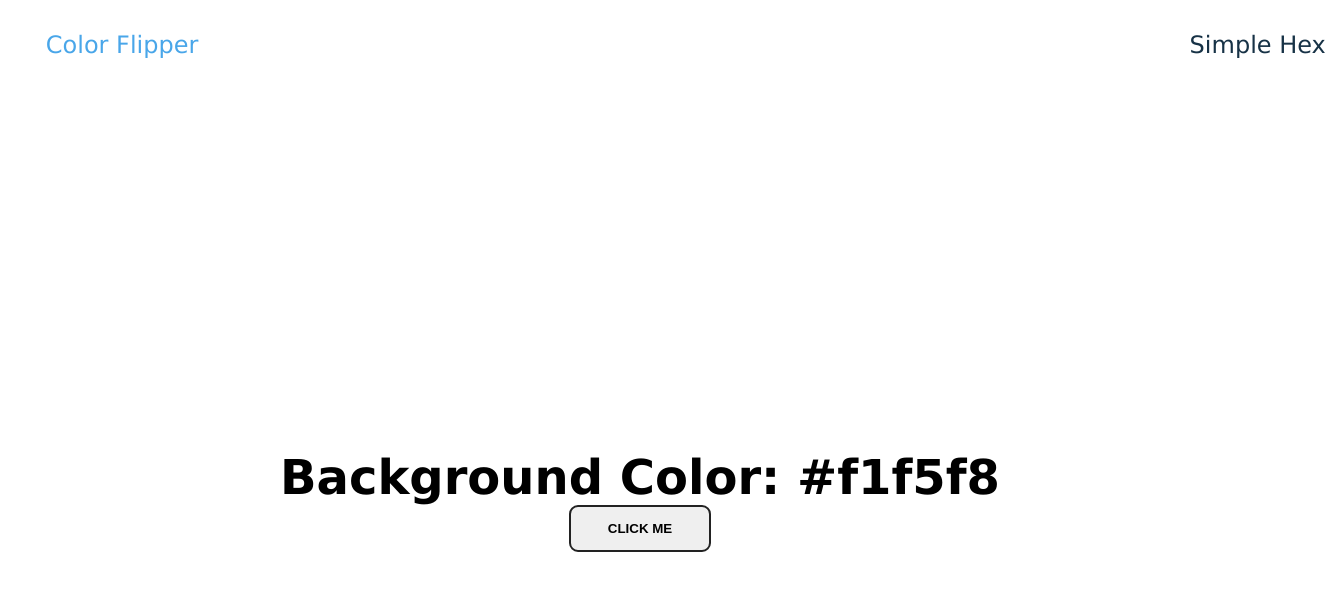
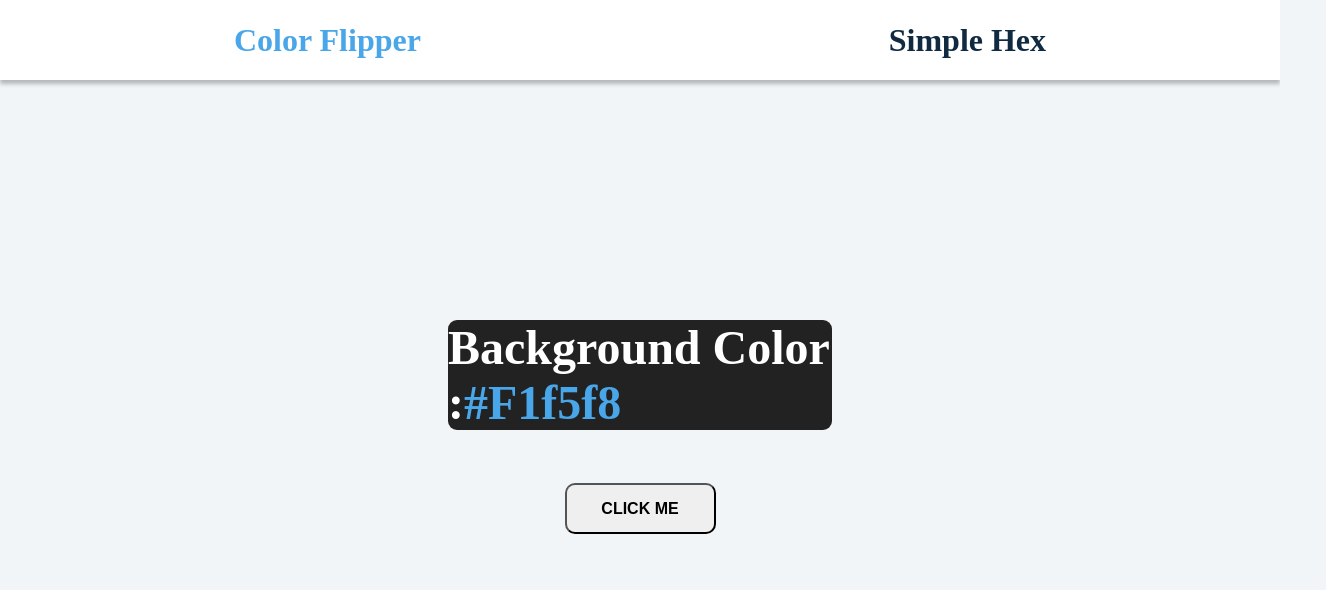
Before and after one commit to pricheus/Color-Flipper, a plain HTML site: page hex.html in a window 1280 px wide. Shown: the whole page, 1326 px wide, since content can reach past the window. Drawn offline with Linux system fonts and the light colour scheme.

Commit message:
Second time doing the same project

```diff
--- a/color.css
+++ b/color.css
@@ -1,61 +1,77 @@
 *{
-    box-sizing: border-box;
-    padding: 0;
-    margin: 0;
+    box-sizing: content-box;
+    padding:0 ;
+margin: 0;
 }
 
 body{
-    font-size: 1.5rem;
-    font-family: 'Lucida Sans', 'Lucida Sans Regular', 'Lucida Grande', 'Lucida Sans Unicode', Geneva, Verdana, sans-serif;
+    background-color: hsl(206, 33%, 96%);
+    color: #222;
 }
 
 header{
-    position: absolute;
-    padding: 2ch 0;
-    background-color: #fff;
-    color: #222;
-    margin: 0 3ch;
-    display: flex;
-    justify-content: space-between;
-     width: 100%;
+display: flex;
+justify-content: space-around;
+align-items: center;
+background-color: #fff;
+box-shadow: 0px 4px 4px rgba(0, 0, 0, 0.25);
+height:80px ;
+
 }
 
-#colorFlip{
-    color: #49a6e9;
-}
-
-a:hover{
-color: #49a6e9;
+h1 {
+    color: #49A6E9;
 }
 
 a{
     text-decoration: none;
-    color: #173246;
+    color: #102a42;
 }
 
-.main{
+a:hover{
+    color: #49A6E9;
+}
+
+main{
+    position: relative;
+    top: 10ch;
+    display: flex;
+    flex-direction: column;
+    align-items: center;
+
+    margin: 20ch 0;
+    height:100% ;
+}
+
+.colorContainer{
+    background-color: #222;
+    color: #fff;
+    width: 30%;
+    height: 80%;
     display: flex;
     justify-content: center;
     align-items: center;
-    flex-direction: column;
+    border-radius: 9px;
 
-    height: 1000px;
-
-
+    font-size: 2rem;
 }
 
+#changingColor{
+    color: #49A6E9;
+}
 
 button{
-    border: 2px solid #222;
-    border-radius: 9px;
-    width: 142.7px;
+    width: 147px;
     height: 47px;
+    border-radius: 10px;
+    font-size: 16px;
+    font-weight: 600;
     text-transform: uppercase;
-    font-weight: 700;
+
+    margin-top: 6ch;
 }
 
 button:hover{
     background-color: #222;
-    color:#fff;
-    font-weight: 700;
+    color: #fff;
 }
--- a/hex.html
+++ b/hex.html
@@ -10,24 +10,15 @@
 <body>
 
     <header>
-        <div id="colorFlip">
-         <p>Color Flipper</p>
-        </div>
-
-        <div id="simpleHex">
-            <a href="color.html">Simple</a>
-            <a href="hex.html">Hex</a>
-        </div>
+        <h1 id="colorFlipper">Color Flipper</h1> <h1><a href="color.html">Simple</a> <a href="hex.html">Hex</a></h1>
     </header>
 
-    <div class="main">
-        <div>
-            <h1 id="Background">Background Color: <span class="color">#f1f5f8</span></h1>
+    <main id="mainContent">
+        <div class="colorContainer">
+            <h2>Background Color :<span id="changingColor">#F1f5f8</span></h2>
         </div>
-        <button class="button" id="clickMe">
-        Click Me
-        </button>
-    </div>
+        <button class="button-clickMe">click me</button>
+    </main>
 
 <script src="hex.js"></script>
 </body>
--- a/hex.js
+++ b/hex.js
@@ -1,21 +1,26 @@
-const hex = [0,1, 2, 3,4,5,6,7,8,9, "A","B","C","D","E","F"];
+//List of colors
+const colors = [0,1,2,3,4,5,6,7,8,9,"A","B","C","D","E","F"];
 
-const button = document.getElementById('clickMe');
-const color = document.querySelector('.color')
+//Interactive elements
+const button = document.getElementsByClassName('button-clickMe')[0];
+const changingColor = document.getElementById('changingColor');
+const mainContainer = document.body;
 
 
 
-button.addEventListener('click',function () {
-let hexColor = "#";
-for (let i = 0; i < 6; i++){
-    hexColor += hex[getRandomNumber()];
-}
-document.body.style.backgroundColor = hexColor;
-color.textContent = hexColor;
-}
+// event on button
+button.addEventListener('click', function(){
+  let tag = "#"
+    for(let i=0; i<6; i++){
+        tag += colors[randomNumber()] ;
+    }
 
-);
+    changingColor.textContent =tag ;
+    mainContainer.style.backgroundColor = tag;
 
-function getRandomNumber(){
-    return Math.floor(Math.random() * hex.length)
-}
+});
+
+
+  function randomNumber () {
+    return Math.floor(Math.random() * colors.length);
+  }
```
Also changed, not shown: color.html (+6 -18 lines), color.js (+16 -11 lines).
